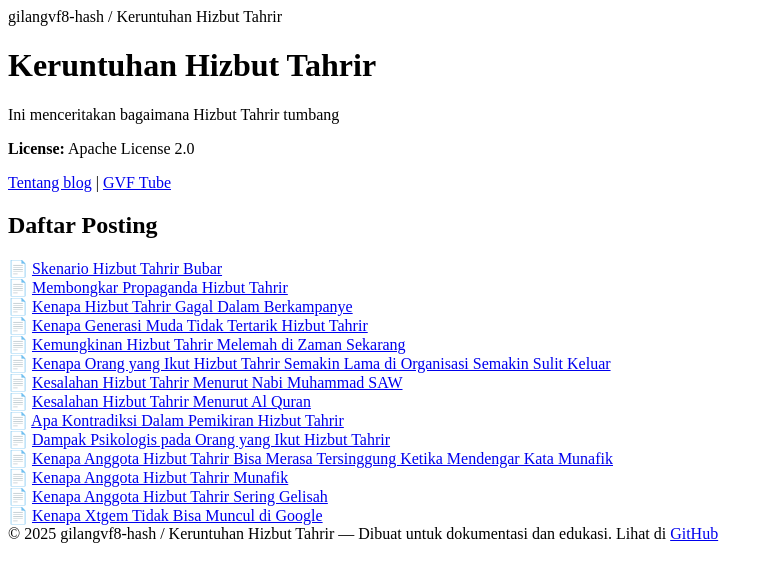
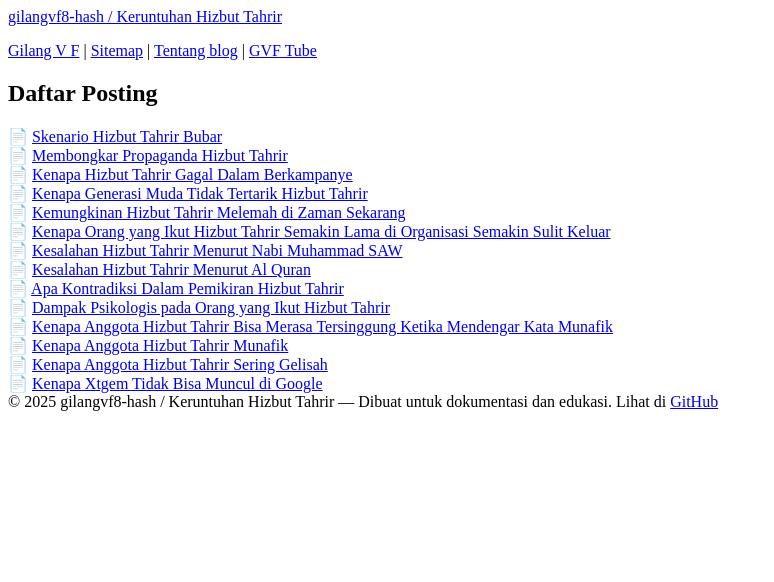
Before and after one commit to gilangvf8-hash/gilangvf8-hash.github.io, a Jekyll site: the page built from index.md, in a window 1280 px wide. Shown: the top 582 px of the page, without its empty margins (0-774 px from the left). Built offline with Jekyll 4.4.1, drawn with Linux system fonts in a browser that asks for light colours.

Commit message:
Update header.html

```diff
--- a/_includes/header.html
+++ b/_includes/header.html
@@ -1,11 +1,8 @@
 <header>
-    gilangvf8-hash / Keruntuhan Hizbut Tahrir
+  <a href="https://gilangvf8-hash.github.io ">  gilangvf8-hash / Keruntuhan Hizbut Tahrir</a>
   </header>
 
   <div class="container">
     <div class="repo-info">
-      <h1>Keruntuhan Hizbut Tahrir</h1>
-      <p>Ini menceritakan bagaimana Hizbut Tahrir tumbang</p>
-      <p><strong>License:</strong> Apache License 2.0</p>
-      <p><a href="https://gilangvf8-hash.github.io/about.html">Tentang blog</a> | <a href="https://gilangvf8-hash.github.io/gvftube.html">GVF Tube</a></p>
+      <p><a href="https://gilangvf.com.free/">Gilang V F</a> | <a href="https://gilangvf.com.free/sitemap">Sitemap</a> | <a href="https://gilangvf8-hash.github.io/about.html">Tentang blog</a> | <a href="https://gilangvf8-hash.github.io/gvftube.html">GVF Tube</a></p>
     </div>
```
